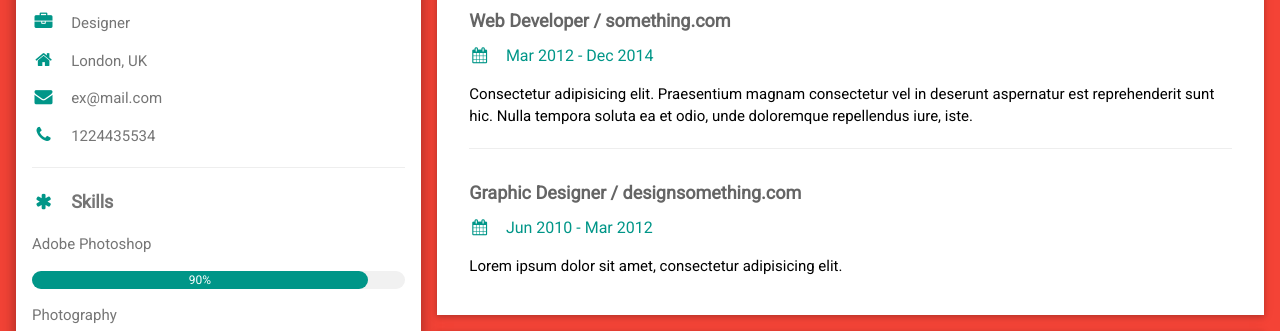
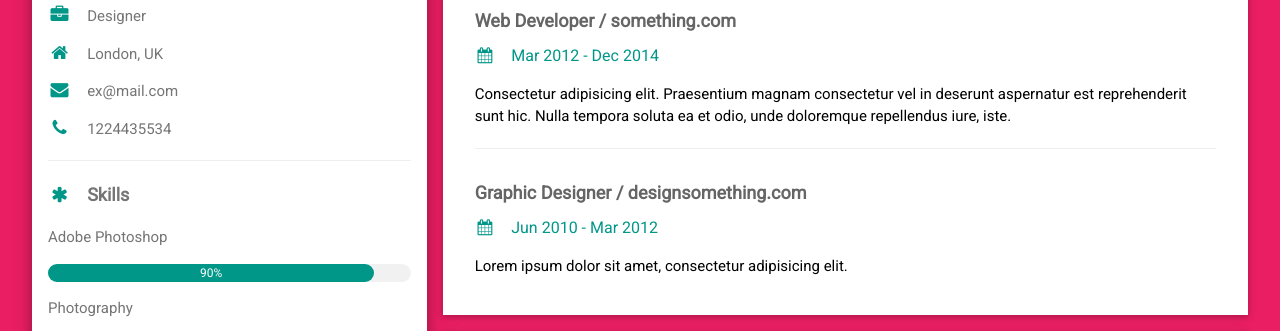
Before and after one commit to jakkapatpark/resume2, a plain HTML site: page index.html in a window 1280 px wide. Shown: the part 289-620 px from the top of the page. Drawn offline with nearby package versions, Linux system fonts and the light colour scheme.

Commit message:
Update index.html

```diff
--- a/index.html
+++ b/index.html
@@ -9,7 +9,7 @@
 <style>
 html,body,h1,h2,h3,h4,h5,h6 {font-family: "Roboto", sans-serif}
 </style>
-<body class="w3-red">
+<body class="w3-container w3-pink">
 
 <!-- Page Container -->
 <div class="w3-content w3-margin-top" style="max-width:1400px;">
```
